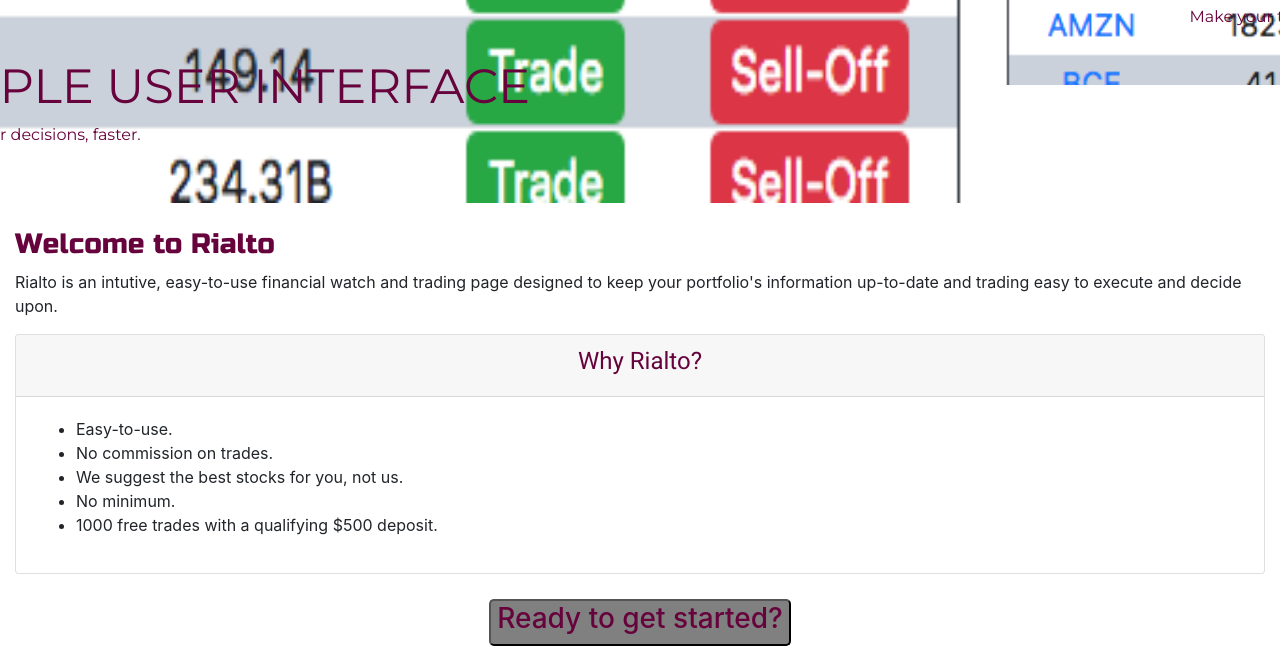
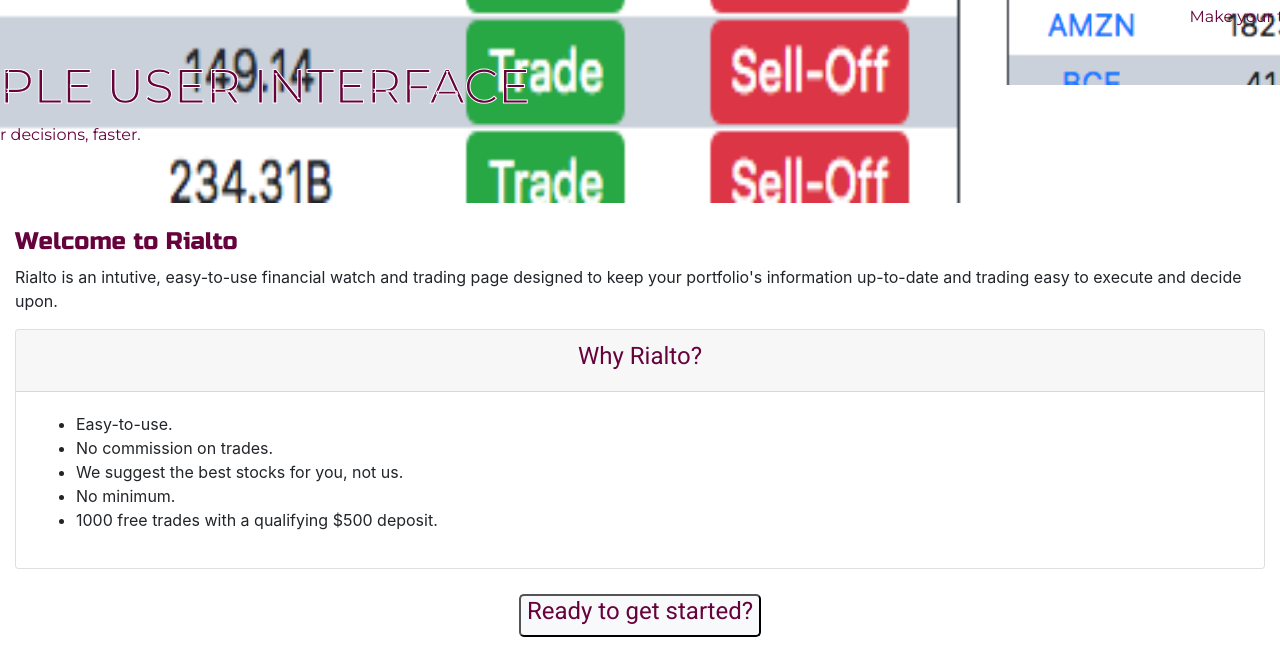
Before and after one commit to milomacphail/financepage, a plain HTML site: page index.html in a window 1280 px wide. Shown: the part 777-1437 px from the top of the page. Drawn offline with nearby package versions, Linux system fonts and the light colour scheme.

Commit message:
Final Push

```diff
--- a/index.html
+++ b/index.html
@@ -11,6 +11,7 @@
         <link rel="stylesheet" href="https://stackpath.bootstrapcdn.com/bootstrap/4.1.3/css/bootstrap.min.css" integrity="sha384-MCw98/SFnGE8fJT3GXwEOngsV7Zt27NXFoaoApmYm81iuXoPkFOJwJ8ERdknLPMO" crossorigin="anonymous">
         <link rel="stylesheet" type="text/css" href="style.css">
         <link rel="stylesheet" href="https://cdnjs.cloudflare.com/ajax/libs/font-awesome/4.7.0/css/font-awesome.min.css">
+                <link rel="shortcut icon" href="favicon (1).ico" type="image/x-icon" />
     </head>
 
         <body>
@@ -90,7 +91,7 @@
 </div>
 
         <div class="container-fluid" style="margin-top: 15px; padding-top: 10px;" >
-            <h3 style = "font-family: Russo One, sans-serif; color: #66023C">Welcome to Rialto</h3>
+            <h4 style = "font-family: Russo One, sans-serif; color: #66023C">Welcome to Rialto</h3>
             <p>Rialto is an intutive, easy-to-use financial watch and trading page designed to keep your portfolio's information up-to-date and trading easy to execute and decide upon.</p>
         </div>
             <div>
@@ -115,8 +116,8 @@
             </div>
 
             <div class="wrapper">
-            <button type="button" id="startButton" class="btn-rounded" style="background-color: grey; color: #66023C; border-radius: 5px;" data-toggle="modal" data-target="#exampleModal">
-                <h3>Ready to get started?</h3>
+            <button type="button" id="startButton" class="btn-rounded bg-light text-align-center" style="color: #66023C; border-radius: 5px;" data-toggle="modal" data-target="#exampleModal">
+                <h4>Ready to get started?</h3>
             </button>
             </div>
 
@@ -200,4 +201,5 @@
 <script src="https://code.jquery.com/jquery-3.3.1.slim.min.js" integrity="sha384-q8i/X+965DzO0rT7abK41JStQIAqVgRVzpbzo5smXKp4YfRvH+8abtTE1Pi6jizo" crossorigin="anonymous"></script>
 <script src="https://cdnjs.cloudflare.com/ajax/libs/popper.js/1.14.3/umd/popper.min.js" integrity="sha384-ZMP7rVo3mIykV+2+9J3UJ46jBk0WLaUAdn689aCwoqbBJiSnjAK/l8WvCWPIPm49" crossorigin="anonymous"></script>
 <script src="https://stackpath.bootstrapcdn.com/bootstrap/4.1.3/js/bootstrap.min.js" integrity="sha384-ChfqqxuZUCnJSK3+MXmPNIyE6ZbWh2IMqE241rYiqJxyMiZ6OW/JmZQ5stwEULTy" crossorigin="anonymous"></script>
+<script src="main.js"></script>
 </html>
--- a/style.css
+++ b/style.css
@@ -54,3 +54,11 @@ h4 {
     font-size: .25em;
     margin-top: .25em;
 }
+
+h3 {
+
+    -webkit-text-stroke: white 1px;
+
+
+
+}
```
Also changed, not shown: table.html (+2 -0 lines), favicon (1).ico (added).
